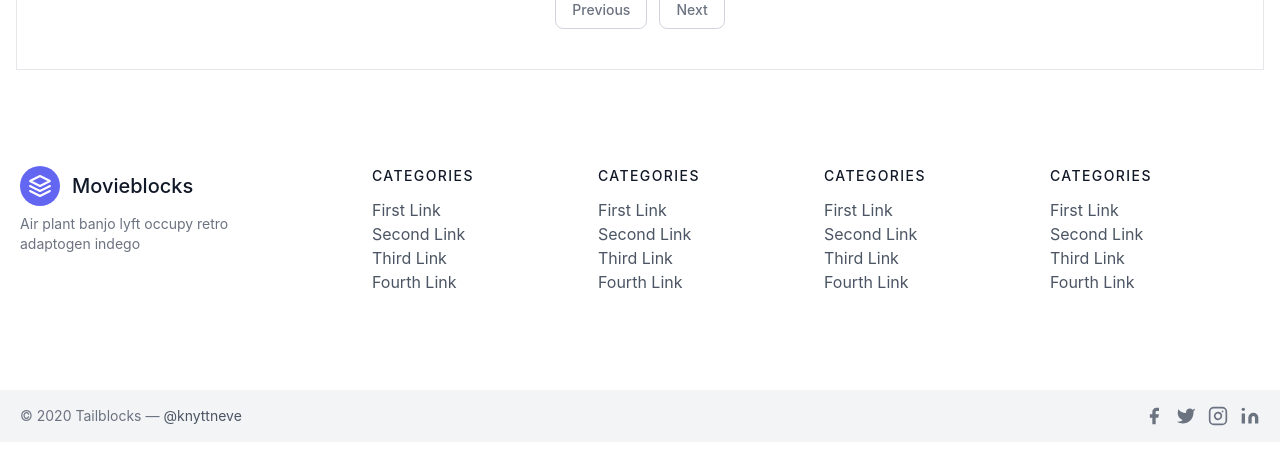
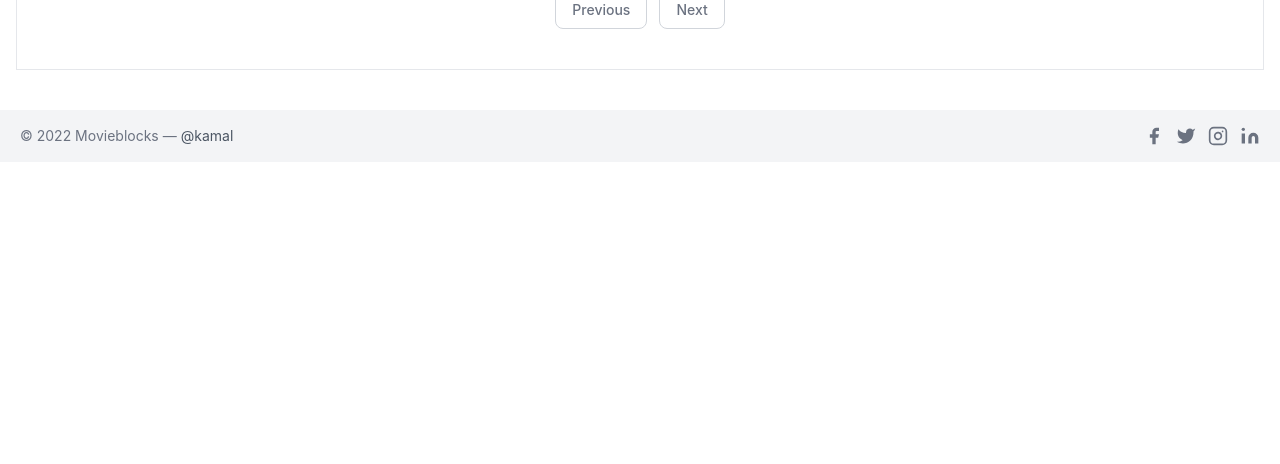
Before and after one commit to dhimankamal/movie-blog, a Next.js app: page / in a window 1280 px wide. Shown: the part 322-786 px from the top of the page. Built offline with nearby package versions, Linux system fonts and the light colour scheme; no server answers; the database is empty.

Commit message:
remove footer

```diff
--- a/components/Footer.tsx
+++ b/components/Footer.tsx
@@ -5,7 +5,7 @@ interface Props {}
 const Footer: NextPage<Props> = ({}) => {
   return (
     <footer className="text-gray-600 body-font">
-      <div className="container px-5 py-24 mx-auto flex md:items-center lg:items-start md:flex-row md:flex-nowrap flex-wrap flex-col">
+      {/* <div className="container px-5 py-24 mx-auto flex md:items-center lg:items-start md:flex-row md:flex-nowrap flex-wrap flex-col">
         <div className="w-64 flex-shrink-0 md:mx-0 mx-auto text-center md:text-left">
           <a className="flex title-font font-medium items-center md:justify-start justify-center text-gray-900">
             <svg
@@ -104,18 +104,18 @@ const Footer: NextPage<Props> = ({}) => {
             </nav>
           </div>
         </div>
-      </div>
-      <div className="bg-gray-100">
+      </div> */}
+      <div className="bg-gray-100 mt-10">
         <div className="container mx-auto py-4 px-5 flex flex-wrap flex-col sm:flex-row">
           <p className="text-gray-500 text-sm text-center sm:text-left">
-            © 2020 Tailblocks —
+            © 2022 Movieblocks —
             <a
               href="https://twitter.com/"
               rel="noopener noreferrer"
               className="text-gray-600 ml-1"
               target="_blank"
             >
-              @knyttneve
+              @kamal
             </a>
           </p>
           <span className="inline-flex sm:ml-auto sm:mt-0 mt-2 justify-center sm:justify-start">
--- a/components/Navbar.tsx
+++ b/components/Navbar.tsx
@@ -20,7 +20,7 @@ const Navbar: NextPage<Props> = ({}) => {
           >
             <path d="M12 2L2 7l10 5 10-5-10-5zM2 17l10 5 10-5M2 12l10 5 10-5" />
           </svg>
-          <span className="ml-3 text-xl">Movieblocks</span>
+          <Link href="/" className="ml-3 text-xl">Movieblocks</Link>
         </a>
         <nav className="md:ml-auto flex flex-wrap items-center text-base justify-center">
           <Link href="/" className="mr-5 hover:text-gray-900">
```
